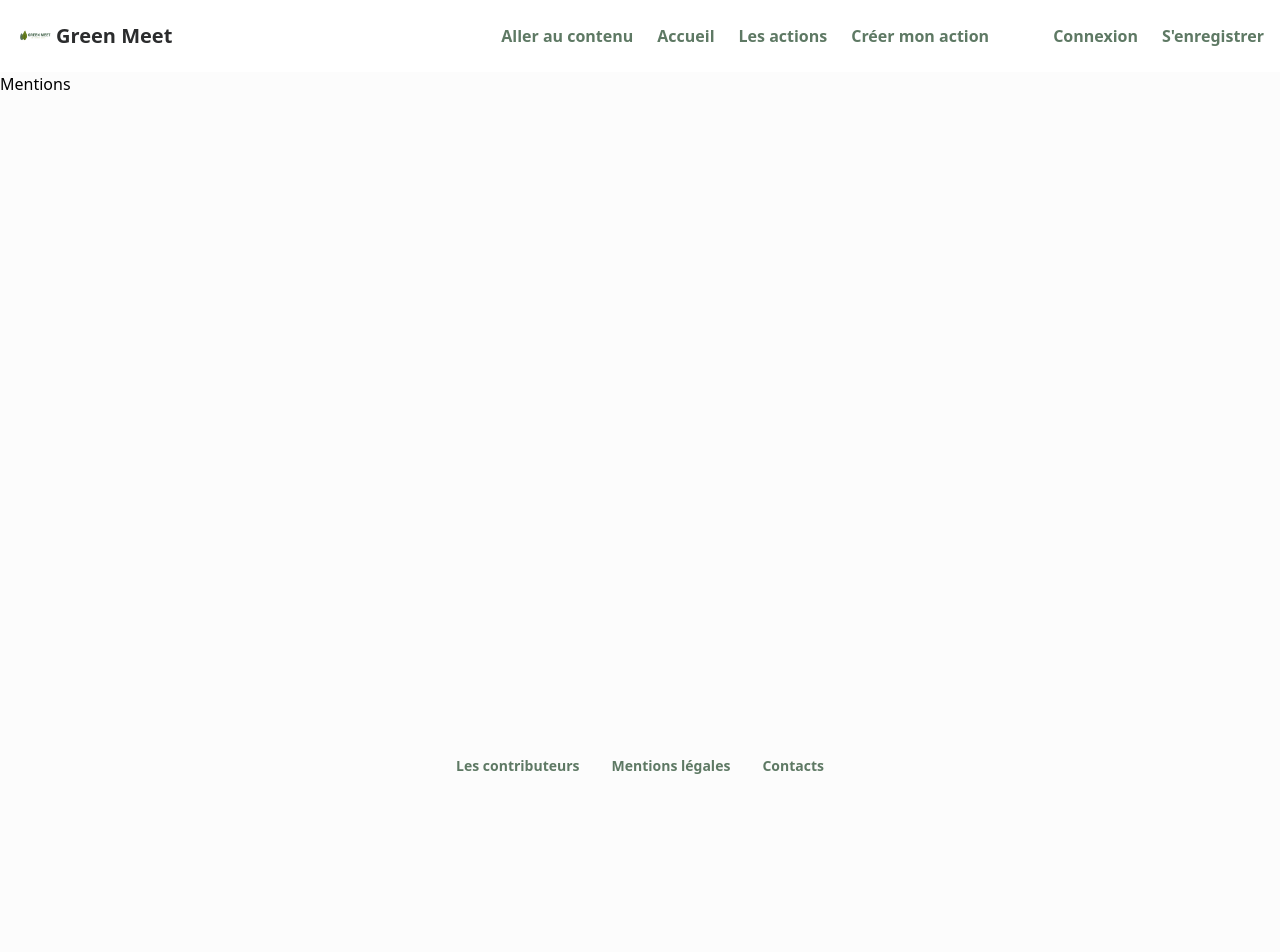
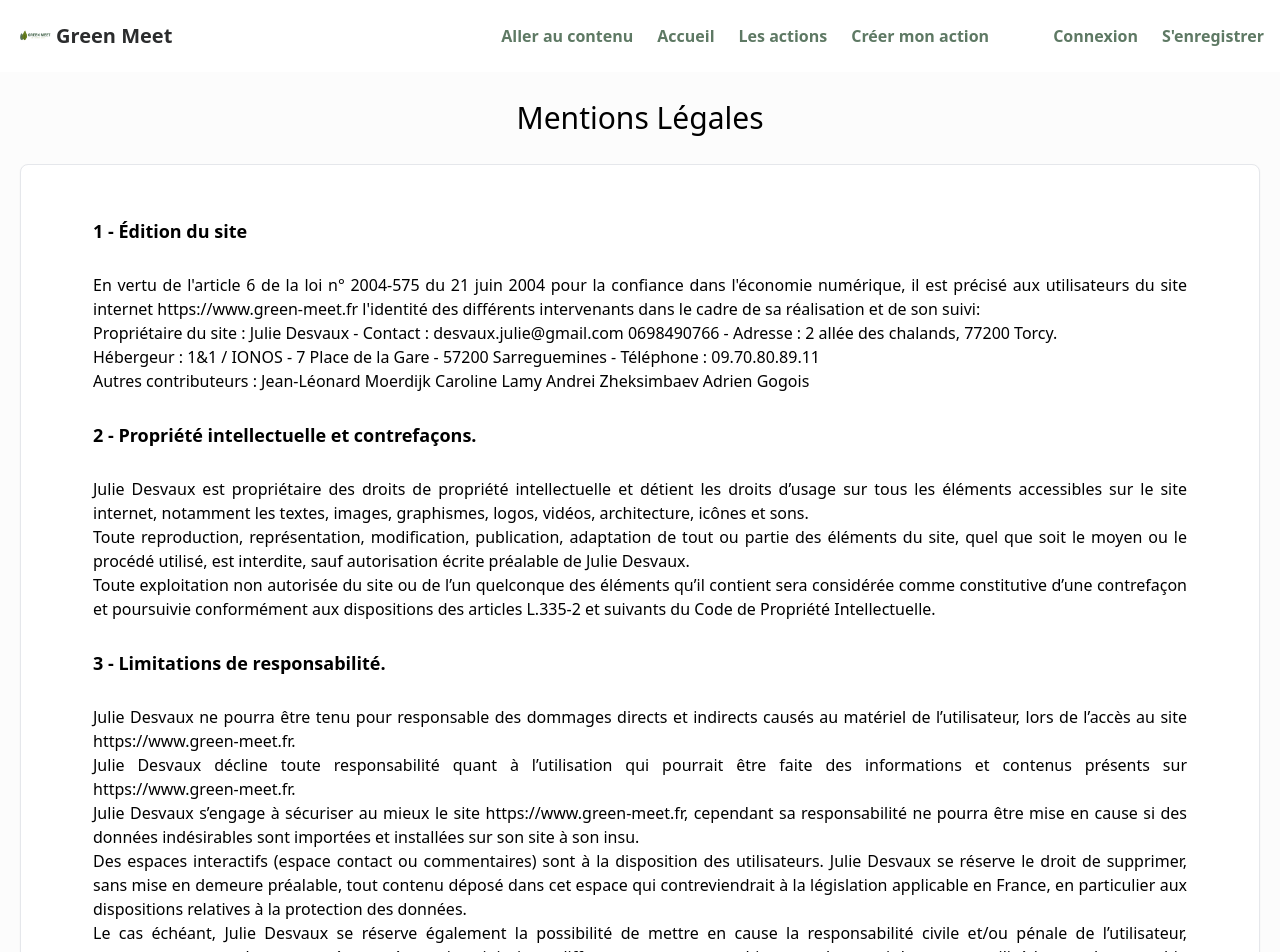
Before and after one commit to acdmft/green-meet-front, a React (Create React App) app: page /mentions in a window 1280 px wide. Shown: the top 952 px of the page. Before the commit the page ends 800 px from the top, so only its background shows below. Built offline with nearby package versions, Linux system fonts and the light colour scheme.

Commit message:
mentions légales terminées

```diff
--- a/src/views/Mentions.jsx
+++ b/src/views/Mentions.jsx
@@ -1,7 +1,76 @@
 import React from "react";
+import ArrowButton from "../components/ArrowButton";
 
-function Mentions() {
-  return <div>Mentions</div>;
+function Mentions(props) {
+  return (
+    <div>
+      <h1 className="text-gmgreen text-lg md:text-xl lg:text-3xl my-7 flex justify-center">Mentions Légales</h1>
+      <div class="p-6 bg-white rounded-lg border border-gray-200 shadow-sm hover:shadow-xl dark:bg-gray-800 dark:border-gray-700 m-5 flex flex-col">
+        <h3 className="my-7 mx-12 text-gmgreen font-bold text-lg" id="contenu">1 - Édition du site</h3>
+        <p className="mx-12 text-justify">En vertu de l'article 6 de la loi n° 2004-575 du 21 juin 2004 pour la confiance dans l'économie numérique, il est précisé aux utilisateurs du site internet https://www.green-meet.fr l'identité des différents intervenants dans le cadre de sa réalisation et de son suivi:</p>
+
+        <p className="mx-12 text-justify">Propriétaire du site : Julie Desvaux - Contact : desvaux.julie@gmail.com 0698490766 - Adresse : 2 allée des chalands, 77200 Torcy.</p>
+
+        <p className="mx-12 text-justify">Hébergeur : 1&1 / IONOS - 7 Place de la Gare - 57200 Sarreguemines - Téléphone : 09.70.80.89.11</p>
+
+        <p className="mx-12 text-justify">Autres contributeurs : Jean-Léonard Moerdijk Caroline Lamy Andrei Zheksimbaev Adrien Gogois</p>
+
+        <h3 className="my-7 mx-12 text-gmgreen font-bold text-lg" id="contenu">2 - Propriété intellectuelle et contrefaçons.</h3>
+        <p className="mx-12 text-justify">Julie Desvaux est propriétaire des droits de propriété intellectuelle et détient les droits d’usage sur tous les éléments accessibles sur le site internet, notamment les textes, images, graphismes, logos, vidéos, architecture, icônes et sons.</p>
+
+        <p className="mx-12 text-justify">Toute reproduction, représentation, modification, publication, adaptation de tout ou partie des éléments du site, quel que soit le moyen ou le procédé utilisé, est interdite, sauf autorisation écrite préalable de Julie Desvaux.</p>
+
+        <p className="mx-12 text-justify">Toute exploitation non autorisée du site ou de l’un quelconque des éléments qu’il contient sera considérée comme constitutive d’une contrefaçon et poursuivie conformément aux dispositions des articles L.335-2 et suivants du Code de Propriété Intellectuelle.</p>
+
+        <h3 className="my-7 mx-12 text-gmgreen font-bold text-lg" id="contenu">3 - Limitations de responsabilité.</h3>
+        <p className="mx-12 text-justify">Julie Desvaux ne pourra être tenu pour responsable des dommages directs et indirects causés au matériel de l’utilisateur, lors de l’accès au site https://www.green-meet.fr.</p>
+
+        <p className="mx-12 text-justify">Julie Desvaux décline toute responsabilité quant à l’utilisation qui pourrait être faite des informations et contenus présents sur https://www.green-meet.fr.</p>
+
+        <p className="mx-12 text-justify">Julie Desvaux s’engage à sécuriser au mieux le site https://www.green-meet.fr, cependant sa responsabilité ne pourra être mise en cause si des données indésirables sont importées et installées sur son site à son insu.</p>
+
+        <p className="mx-12 text-justify">Des espaces interactifs (espace contact ou commentaires) sont à la disposition des utilisateurs. Julie Desvaux se réserve le droit de supprimer, sans mise en demeure préalable, tout contenu déposé dans cet espace qui contreviendrait à la législation applicable en France, en particulier aux dispositions relatives à la protection des données.</p>
+
+        <p className="mx-12 text-justify">Le cas échéant, Julie Desvaux se réserve également la possibilité de mettre en cause la responsabilité civile et/ou pénale de l’utilisateur, notamment en cas de message à caractère raciste, injurieux, diffamant, ou pornographique, quel que soit le support utilisé (texte, photographie …).</p>
+
+        <h3 className="my-7 mx-12 text-gmgreen font-bold text-lg" id="contenu">4 - CNIL et gestion des données personnelles.</h3>
+        <p className="mx-12 text-justify">Pour plus d'informations sur la façon dont nous traitons vos données (type de données, finalité, destinataire...), lisez notre https://www.green-meet.fr/confidentialite.</p>
+
+        <h3 className="my-7 mx-12 text-gmgreen font-bold text-lg" id="contenu">5 - Liens hypertextes et cookies.</h3>
+        <p className="mx-12 text-justify">Le site https://www.green-meet.fr contient des liens hypertextes vers d’autres sites et dégage toute responsabilité à propos de ces liens externes ou des liens créés par d’autres sites vers https://www.green-meet.fr.</p>
+
+        <p className="mx-12 text-justify">La navigation sur le site https://www.green-meet.fr est susceptible de provoquer l’installation de cookie(s) sur l’ordinateur de l’utilisateur.</p>
+
+        <p className="mx-12 text-justify">Un "cookie" est un fichier de petite taille qui enregistre des informations relatives à la navigation d’un utilisateur sur un site. Les données ainsi obtenues permettent d'obtenir des mesures de fréquentation, par exemple.</p>
+
+        <p className="mx-12 text-justify">Vous avez la possibilité d’accepter ou de refuser les cookies en modifiant les paramètres de votre navigateur. Aucun cookie ne sera déposé sans votre consentement.</p>
+        <p className="mx-12 text-justify">Les cookies sont enregistrés pour une durée maximale de mois.</p>
+
+        <p className="mx-12 text-justify">Pour plus d'informations sur la façon dont nous faisons usage des cookies, lisez notre https://www.green-meet.fr/confidentialite. [Consignes : ajoutez ici le lien hypertexte vers votre politique de confidentialité ou vers votre politique de cookies si vous en avez une (c'est le cas si vous utilisez Complianz)]</p>
+        <h3 className="my-7 mx-12 text-gmgreen font-bold text-lg" id="contenu">6 - Droit applicable et attribution de juridiction.</h3>
+        <p className="mx-12 text-justify">Tout litige en relation avec l’utilisation du site https://www.green-meet.fr est soumis au droit français. En dehors des cas où la loi ne le permet pas, il est fait attribution exclusive de juridiction aux tribunaux compétents de Meaux.</p>
+
+        {/* <a
+        href="#"
+        class="inline-flex items-center py-2 px-3 text-sm font-medium text-center text-white bg-blue-700 rounded-lg hover:bg-blue-800 focus:ring-4 focus:outline-none focus:ring-blue-300 dark:bg-blue-600 dark:hover:bg-blue-700 dark:focus:ring-blue-800"
+      >
+        Voir plus
+        <svg
+          class="ml-2 -mr-1 w-4 h-4"
+          fill="currentColor"
+          viewBox="0 0 20 20"
+          xmlns="http://www.w3.org/2000/svg"
+        >
+          <path
+            fill-rule="evenodd"
+            d="M10.293 3.293a1 1 0 011.414 0l6 6a1 1 0 010 1.414l-6 6a1 1 0 01-1.414-1.414L14.586 11H3a1 1 0 110-2h11.586l-4.293-4.293a1 1 0 010-1.414z"
+            clip-rule="evenodd"
+          ></path>
+        </svg>
+      </a> */}
+      </div>
+    </div>
+  );
 }
 
 export default Mentions;
```
Also changed, not shown: src/App.css (deleted, +0 -38 lines).
